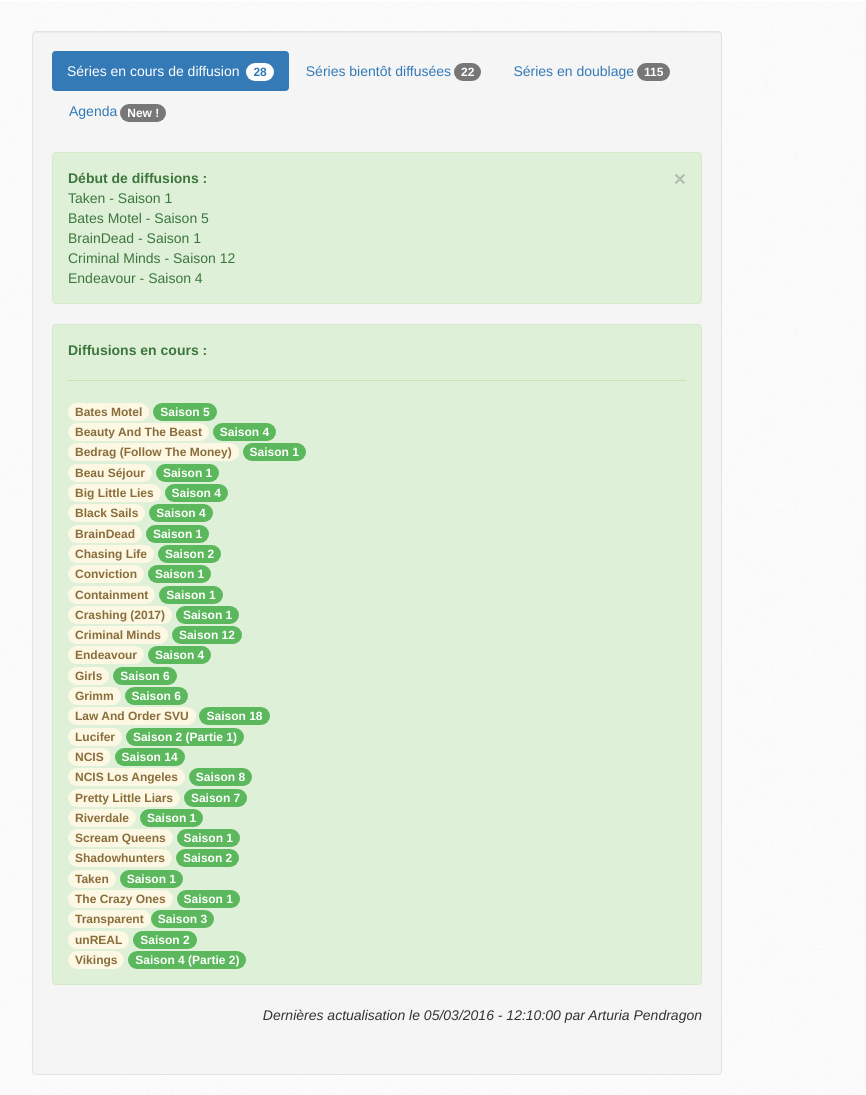
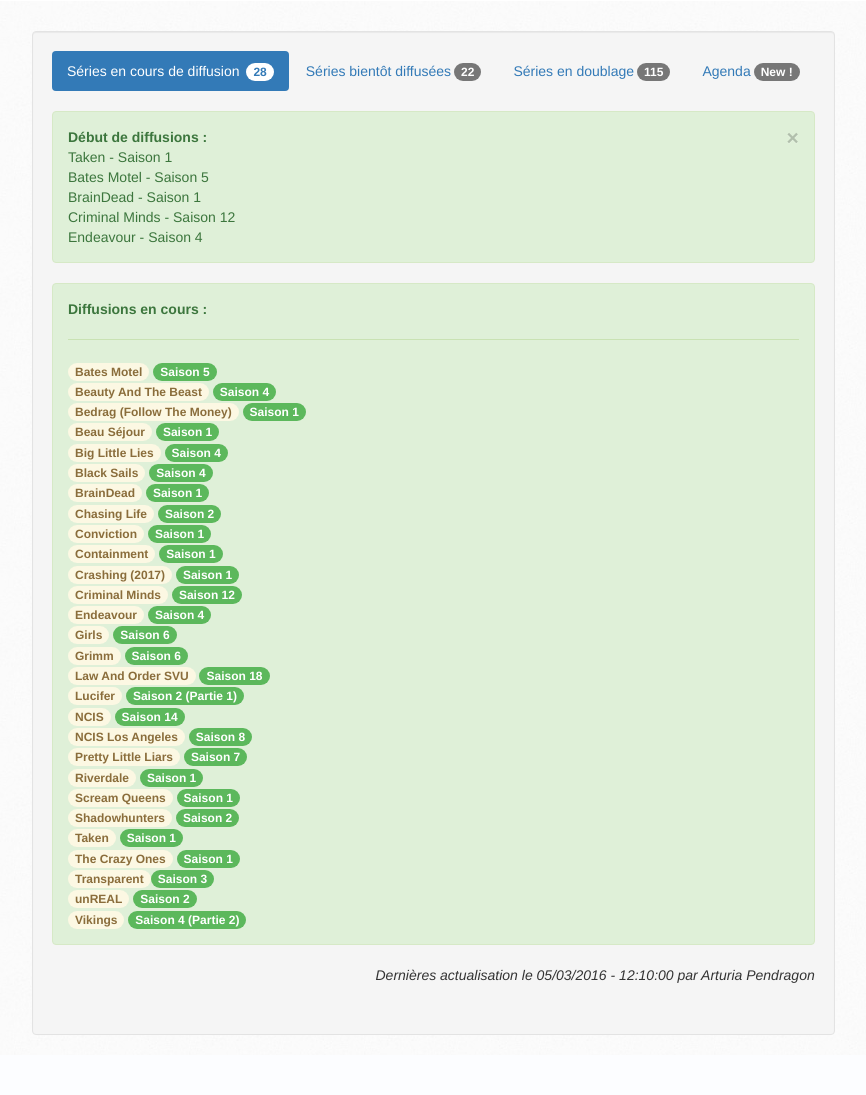
Before and after one commit to ArturiaPendragon/doublageFrance, a PHP site: page / in a window 1280 px wide. Shown: the part 169-1264 px from the top of the page, without its empty margins (138-1004 px from the left). After the commit the page ends 1204 px from the top, so only its background shows below. Run offline with PHP 8.4, Linux system fonts and the light colour scheme.

Commit message:
Update CSS

```diff
--- a/stylesheets/stylesheet.css
+++ b/stylesheets/stylesheet.css
@@ -494,7 +494,7 @@ header h2 {
 
 #main-content {
   float: left;
-  width: 690px;
+  /*width: 690px;*/
 }
 
 #main-content img {
```
